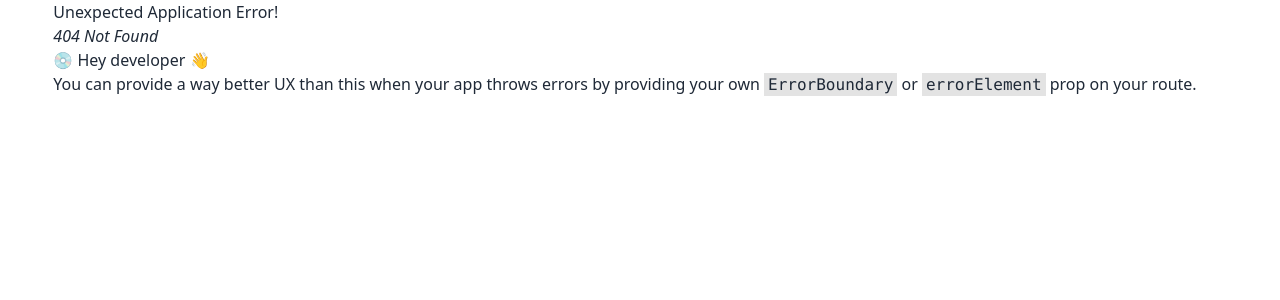
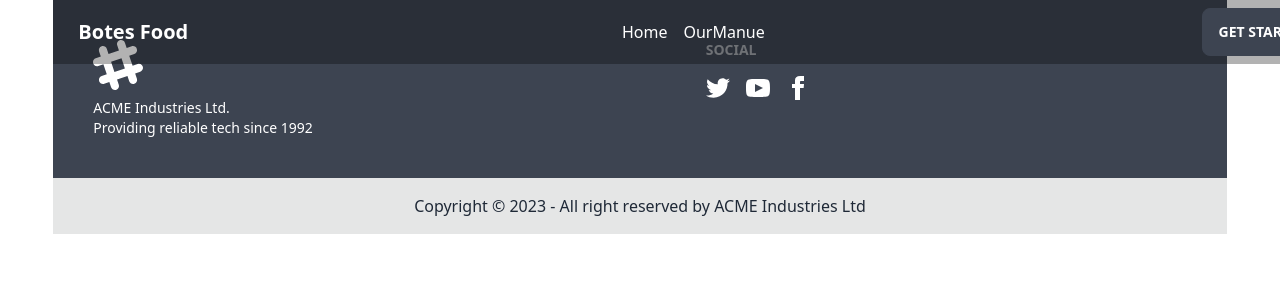
Before and after one commit to mahedihassannir/FinalMilestone, a React (Vite) app: page /Manue in a window 1280 px wide. Before the commit this address had no page. Shown: the top 300 px of the page. Built offline with nearby package versions, Linux system fonts and the light colour scheme.

Commit message:
halmet set or add done or emplement done

```diff
--- a/package.json
+++ b/package.json
@@ -13,6 +13,8 @@
     "daisyui": "^2.51.6",
     "react": "^18.2.0",
     "react-dom": "^18.2.0",
+    "react-helmet": "^6.1.0",
+    "react-helmet-async": "^1.3.0",
     "react-responsive-carousel": "^3.2.23",
     "react-router-dom": "^6.11.2",
     "swiper": "^9.3.2"
--- a/src/Components/pages/Hone.jsx
+++ b/src/Components/pages/Hone.jsx
@@ -21,11 +21,18 @@ import Manu from "./compos/Manu";
 import SwiperSliderMahedi from "./compos/SwiperSliderMahedi";
 import Manus from "./compos/Manus";
 import ManuCard from "./compos/ManuCard";
+import { Helmet } from "react-helmet";
 
 
 const Hone = () => {
     return (
         <div >
+            {/* here is the helmate  */}
+            <Helmet>
+                <title>Bistro Boss | Home</title>
+            </Helmet>
+            {/* here is the helmate ends */}
+
             <Carousel>
                 <div>
                     <img src={bannerImage1} />
--- /dev/null
+++ b/src/Components/pages/OurManur.jsx
@@ -0,0 +1,22 @@
+
+
+
+
+import { Helmet } from 'react-helmet-async';
+
+const OurManur = () => {
+
+    return (
+        <div>
+
+            <Helmet>
+                <title>Bistro Boss | Manue</title>
+
+            </Helmet>
+
+
+        </div>
+    );
+};
+
+export default OurManur;
--- a/src/Shared/Nav.jsx
+++ b/src/Shared/Nav.jsx
@@ -15,13 +15,16 @@ const Nav = () => {
                             <Link to="/">Home</Link>
 
 
+
                         </ul>
                     </div>
                     <a className="btn btn-ghost normal-case text-xl">Botes Food</a>
                 </div>
                 <div className=" hidden lg:flex">
-                    <ul className="menu menu-horizontal px-1">
+                    <ul className="menu gap-4 menu-horizontal px-1">
                         <Link to="/">Home</Link>
+                        <Link to="/Manue"> OurManue</Link>
+
                     </ul>
                 </div>
                 <div className="navbar-end">
```
Also changed, not shown: src/Routes/router.jsx (+8 -1 lines), src/main.jsx (+6 -1 lines), 1 other file (tests, documents, lock files or other folders).
